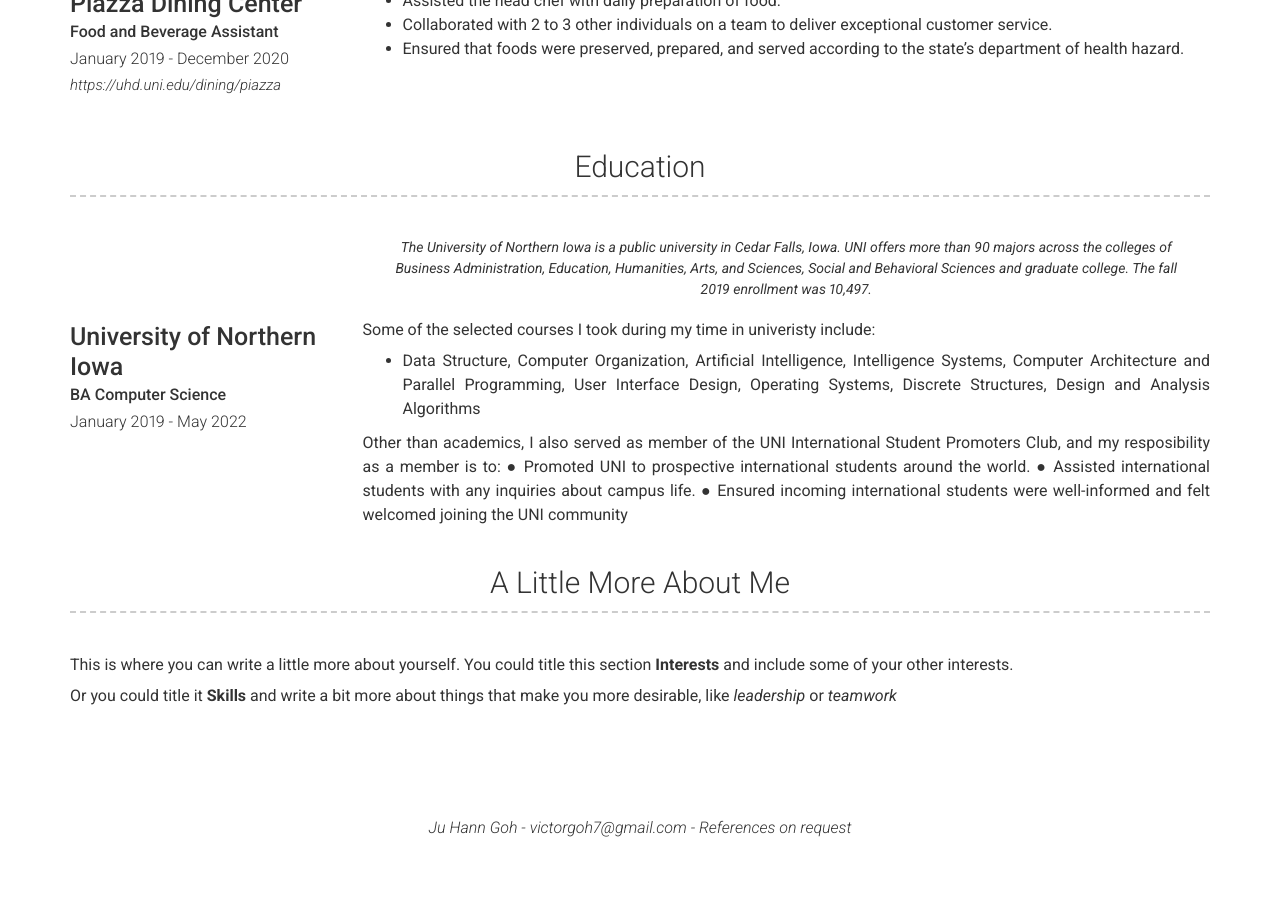
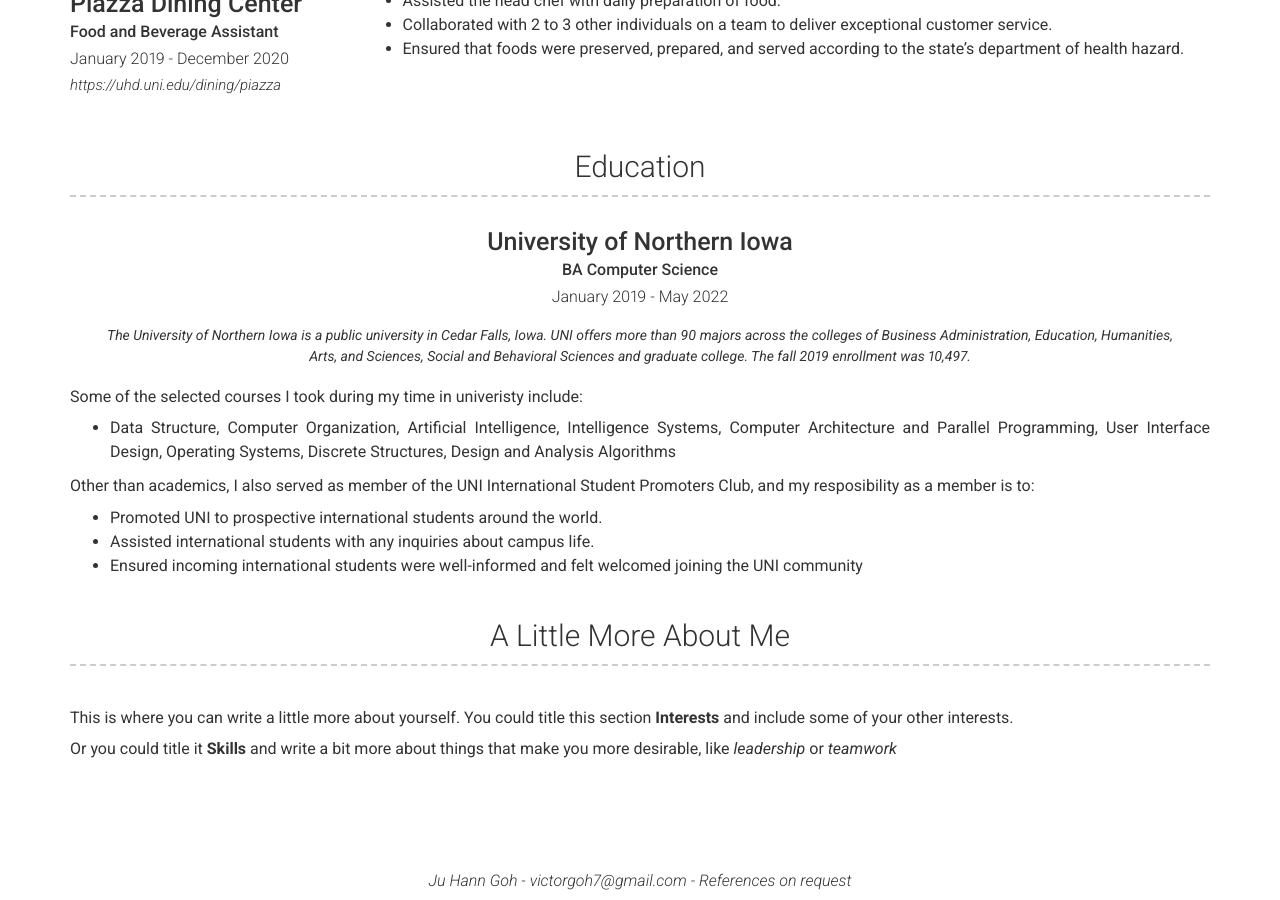
Before and after one commit to jugoh09/resume-website, a Jekyll site: the page built from index.md, in a window 1280 px wide and 900 px high, scrolled down 1507 px. Built offline with Jekyll 4.4.1, drawn with Linux system fonts in a browser that asks for light colours; nearby versions of some CDN libraries; before the commit the page ends 2354 px from its top, so only the background shows below that.

Commit message:
Update _config.yml

```diff
--- a/_config.yml
+++ b/_config.yml
@@ -175,7 +175,7 @@ content:
   - title: Education
     layout: list
     content:
-      - layout: middle
+      - layout: top-middle
         title: University of Northern Iowa
         sub_title: BA Computer Science
         caption: January 2019 - May 2022
@@ -191,9 +191,9 @@ content:
             Operating Systems, Discrete Structures, Design and Analysis Algorithms
 
           Other than academics, I also served as member of the UNI International Student Promoters Club, and my resposibility as a member is to:
-            ● Promoted UNI to prospective international students around the world.
-            ● Assisted international students with any inquiries about campus life.
-            ● Ensured incoming international students were well-informed and felt welcomed joining the UNI community
+            - Promoted UNI to prospective international students around the world.
+            - Assisted international students with any inquiries about campus life.
+            - Ensured incoming international students were well-informed and felt welcomed joining the UNI community
 
   - title: A Little More About Me
     layout: text
```
